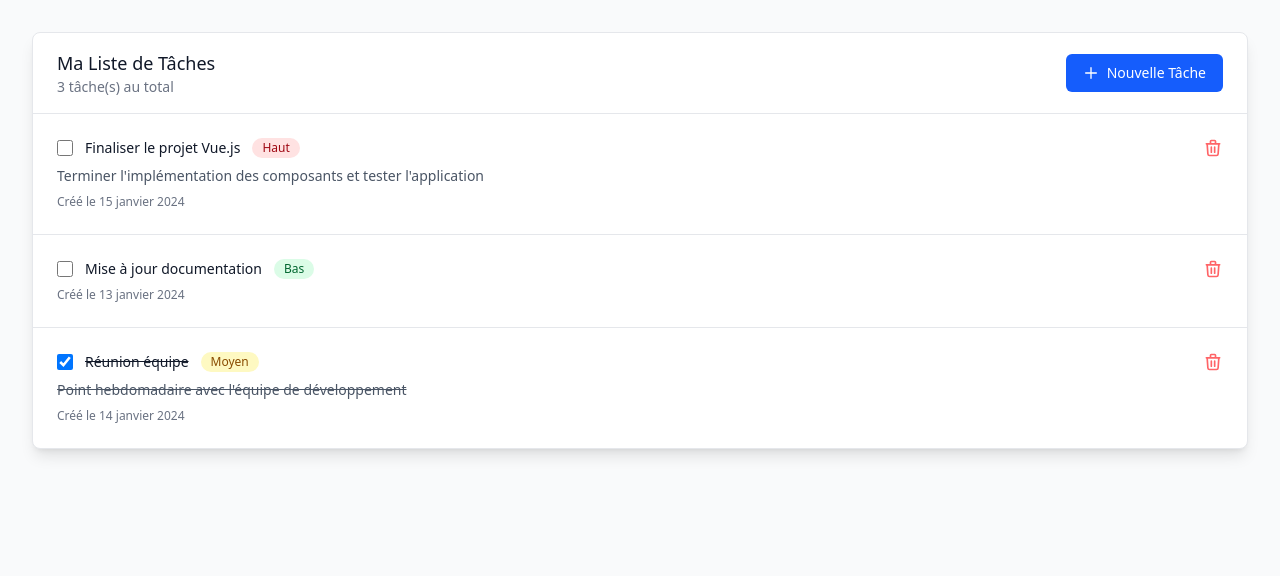
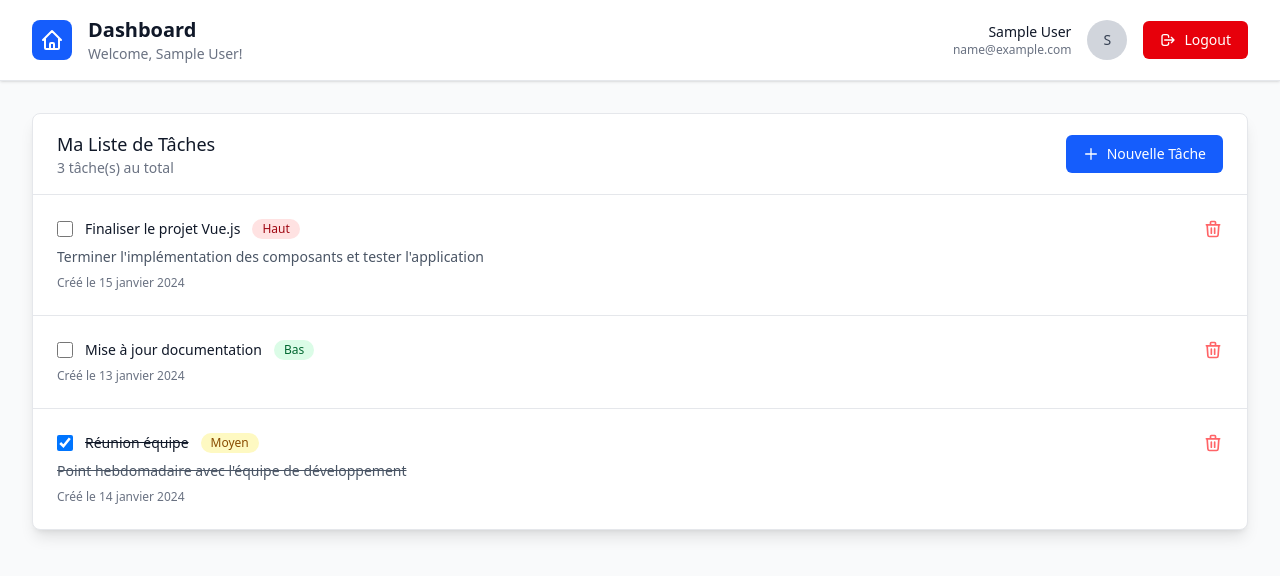
Before and after one commit to Yohann-ybo/test-tech-nestjs, a Vue app in the folder frontend/: page /home in a window 1280 px wide. Shown: the top 576 px of the page. Built offline with nearby package versions, Linux system fonts and the light colour scheme; sample sign-in values are in the browser's storage.

Commit message:
feat(Home): Add header with login info

```diff
--- a/frontend/src/views/HomePage.vue
+++ b/frontend/src/views/HomePage.vue
@@ -1,5 +1,78 @@
 <template>
   <div class="min-h-screen bg-gray-50">
+    <header class="bg-white shadow-sm border-b border-gray-200">
+      <div class="max-w-7xl mx-auto px-4 sm:px-6 lg:px-8">
+        <div class="flex justify-between items-center py-4">
+          <div class="flex items-center space-x-4">
+            <div class="flex-shrink-0">
+              <div
+                class="h-10 w-10 bg-blue-600 rounded-lg flex items-center justify-center"
+              >
+                <svg
+                  class="h-6 w-6 text-white"
+                  fill="none"
+                  stroke="currentColor"
+                  viewBox="0 0 24 24"
+                >
+                  <path
+                    stroke-linecap="round"
+                    stroke-linejoin="round"
+                    stroke-width="2"
+                    d="M3 12l2-2m0 0l7-7 7 7M5 10v10a1 1 0 001 1h3m10-11l2 2m-2-2v10a1 1 0 01-1 1h-3m-6 0a1 1 0 001-1v-4a1 1 0 011-1h2a1 1 0 011 1v4a1 1 0 001 1m-6 0h6"
+                  />
+                </svg>
+              </div>
+            </div>
+            <div>
+              <h1 class="text-xl font-semibold text-gray-900">Dashboard</h1>
+              <p class="text-sm text-gray-500">
+                Welcome{{ user?.name ? `, ${user.name}` : "" }}!
+              </p>
+            </div>
+          </div>
+
+          <div class="flex items-center space-x-4">
+            <div class="hidden sm:block text-right">
+              <p class="text-sm font-medium text-gray-900">
+                {{ user?.name || "User" }}
+              </p>
+              <p class="text-xs text-gray-500">{{ user?.email }}</p>
+            </div>
+
+            <div class="relative">
+              <div
+                class="h-10 w-10 rounded-full bg-gray-300 flex items-center justify-center"
+              >
+                <span class="text-sm font-medium text-gray-700">
+                  {{ user?.name?.charAt(0).toUpperCase() || "U" }}
+                </span>
+              </div>
+            </div>
+
+            <button
+              class="inline-flex items-center px-4 py-2 border border-transparent text-sm font-medium rounded-md text-white bg-red-600 hover:bg-red-700 focus:outline-none focus:ring-2 focus:ring-offset-2 focus:ring-red-500 transition duration-150 ease-in-out"
+              @click="logout"
+            >
+              <svg
+                class="w-4 h-4 mr-2"
+                fill="none"
+                stroke="currentColor"
+                viewBox="0 0 24 24"
+              >
+                <path
+                  stroke-linecap="round"
+                  stroke-linejoin="round"
+                  stroke-width="2"
+                  d="M17 16l4-4m0 0l-4-4m4 4H7m6 4v1a3 3 0 01-3 3H6a3 3 0 01-3-3V7a3 3 0 013-3h4a3 3 0 013 3v1"
+                />
+              </svg>
+              Logout
+            </button>
+          </div>
+        </div>
+      </div>
+    </header>
+
     <main class="max-w-7xl mx-auto py-8 px-4 sm:px-6 lg:px-8">
       <div class="bg-white shadow-lg rounded-lg border border-gray-200">
         <div
@@ -194,7 +267,8 @@
 </template>
 
 <script setup lang="ts">
-import { ref, computed } from "vue";
+import { ref, computed, onMounted } from "vue";
+import { useRouter } from "vue-router";
 
 type Priority = "Bas" | "Moyen" | "Haut";
 
@@ -212,6 +286,15 @@ interface NewTodo {
   content: string;
   priority: Priority;
 }
+
+interface User {
+  id: string;
+  email: string;
+  name?: string;
+}
+
+const router = useRouter();
+const user = ref<User | null>(null);
 
 const showAddForm = ref<boolean>(false);
 const todos = ref<Todo[]>([
@@ -309,4 +392,29 @@ const formatDate = (date: Date): string => {
     day: "numeric",
   }).format(date);
 };
+
+const logout = async (): Promise<void> => {
+  try {
+    localStorage.removeItem("isAuthenticated");
+    localStorage.removeItem("userData");
+    await router.push("/login");
+  } catch (error) {
+    console.error("Logout error:", error);
+  }
+};
+
+const loadUserData = (): void => {
+  try {
+    const userData = localStorage.getItem("userData");
+    if (userData) {
+      user.value = JSON.parse(userData) as User;
+    }
+  } catch (error) {
+    console.error("Error loading user data:", error);
+  }
+};
+
+onMounted(() => {
+  loadUserData();
+});
 </script>
```
